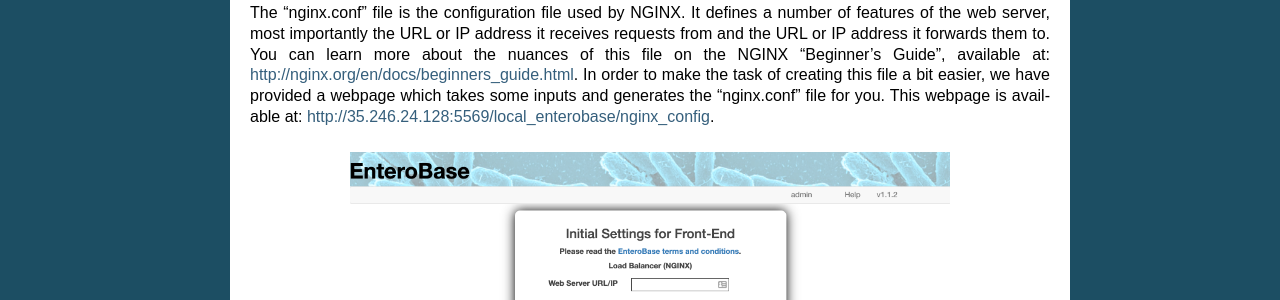
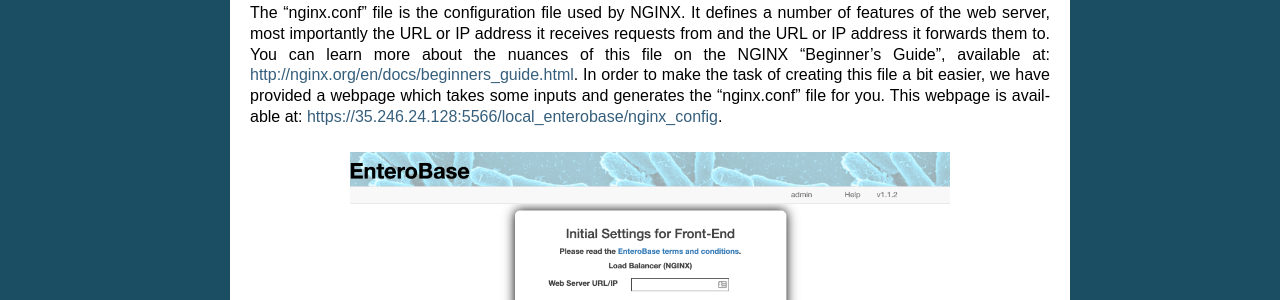
Before and after one commit to khaledk2/leb-beta, a Sphinx documentation site: the page built from docs/installation/nginx_prerequisites.rst, in a window 1280 px wide. Shown: the part 455-755 px from the top of the page. Built offline with Sphinx 7.4.7, drawn with Linux system fonts in a browser that asks for light colours; pages that are not in the unit, such as notebooks, are missing from menus; some of the changed lines change nothing that is shown.

Commit message:
Update nginx_prerequisites.rst

```diff
--- a/docs/installation/nginx_prerequisites.rst
+++ b/docs/installation/nginx_prerequisites.rst
@@ -22,7 +22,7 @@
 "nginx.conf"
 ============
 
-The "nginx.conf" file is the configuration file used by NGINX. It defines a number of features of the web server, most importantly the URL or IP address it receives requests from and the URL or IP address it forwards them to. You can learn more about the nuances of this file on the NGINX "Beginner's Guide", available at: `<http://nginx.org/en/docs/beginners_guide.html>`_. In order to make the task of creating this file a bit easier, we have provided a webpage which takes some inputs and generates the "nginx.conf" file for you. This webpage is available at: `<http://35.246.24.128:5569/local_enterobase/nginx_config>`_.
+The "nginx.conf" file is the configuration file used by NGINX. It defines a number of features of the web server, most importantly the URL or IP address it receives requests from and the URL or IP address it forwards them to. You can learn more about the nuances of this file on the NGINX "Beginner's Guide", available at: `<http://nginx.org/en/docs/beginners_guide.html>`_. In order to make the task of creating this file a bit easier, we have provided a webpage which takes some inputs and generates the "nginx.conf" file for you. This webpage is available at: `<https://35.246.24.128:5566/local_enterobase/nginx_config>`_.
 
 .. figure:: ../images/nginx_config_page.png
    :width: 600
```
